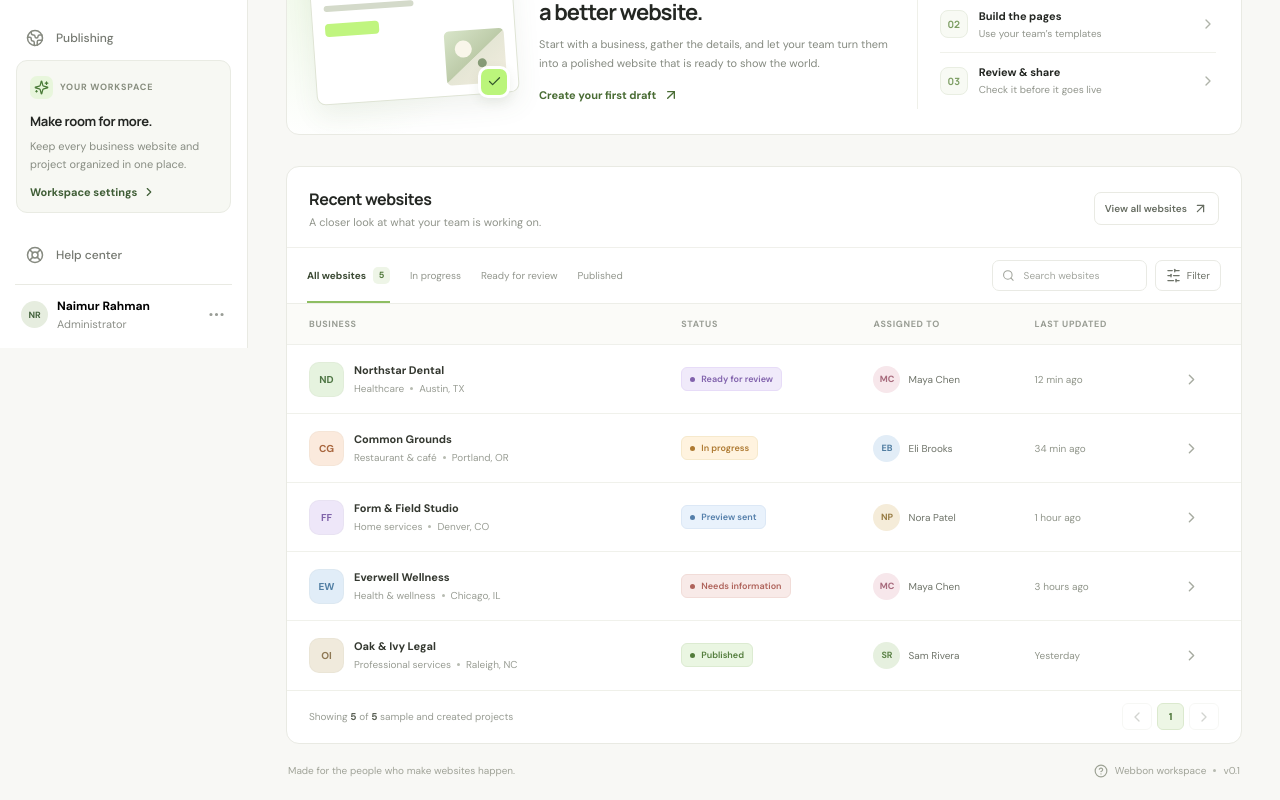
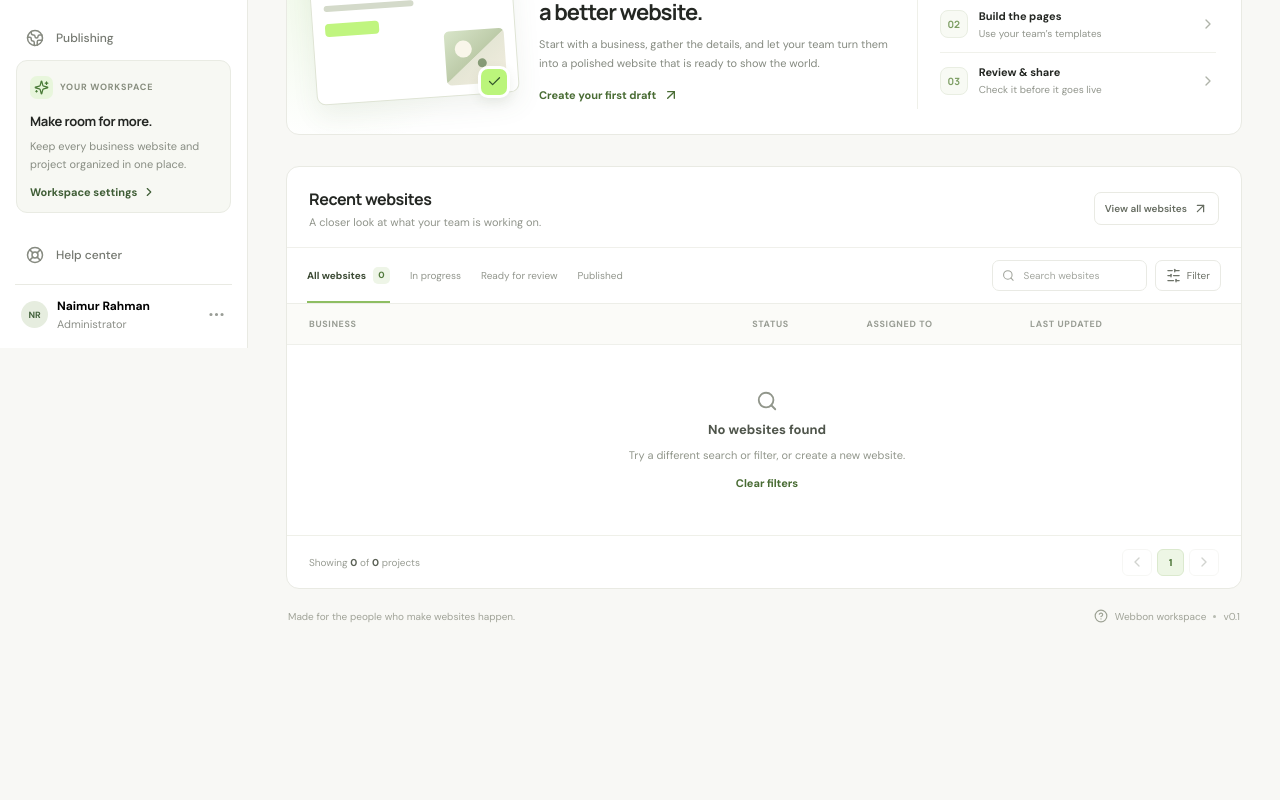
Before and after one commit to naimisspamming/webbon, a React (Vite) app: page / in a window 1280 px wide. Shown: the part 452-1252 px from the top of the page. After the commit the page ends 1097 px from the top, so only its background shows below. Built offline with nearby package versions, Linux system fonts and the light colour scheme.

Commit message:
Remove sample projects and fake team assignments

```diff
--- a/src/App.tsx
+++ b/src/App.tsx
@@ -16,25 +16,20 @@ type Project = {
   initials: string; color: string; status: ProjectStatus; updated: string; pages: number;
 };
 const PROJECTS_STORAGE_KEY = "webbon-projects-v1";
-const initialProjects: Project[] = [
-  { id: 1, business: "Northstar Dental", category: "Healthcare", location: "Austin, TX", owner: "Maya Chen", initials: "ND", color: "mint", status: "Ready for review", updated: "12 min ago", pages: 5 },
-  { id: 2, business: "Common Grounds", category: "Restaurant & café", location: "Portland, OR", owner: "Eli Brooks", initials: "CG", color: "peach", status: "In progress", updated: "34 min ago", pages: 4 },
-  { id: 3, business: "Form & Field Studio", category: "Home services", location: "Denver, CO", owner: "Nora Patel", initials: "FF", color: "lavender", status: "Preview sent", updated: "1 hour ago", pages: 6 },
-  { id: 4, business: "Everwell Wellness", category: "Health & wellness", location: "Chicago, IL", owner: "Maya Chen", initials: "EW", color: "blue", status: "Needs information", updated: "3 hours ago", pages: 4 },
-  { id: 5, business: "Oak & Ivy Legal", category: "Professional services", location: "Raleigh, NC", owner: "Sam Rivera", initials: "OI", color: "sand", status: "Published", updated: "Yesterday", pages: 7 },
-];
+const initialProjects: Project[] = [];
+const DEMO_BUSINESSES = new Set(["Northstar Dental", "Common Grounds", "Form & Field Studio", "Everwell Wellness", "Oak & Ivy Legal"]);
 const statusClass: Record<ProjectStatus, string> = {
   "In progress": "status-progress", "Ready for review": "status-review", "Preview sent": "status-preview",
   "Published": "status-live", "Needs information": "status-needs"
 };
 const navItems = [
   { label: "Overview", icon: LayoutDashboard },
-  { label: "Websites", icon: PanelsTopLeft, count: "24" },
+  { label: "Websites", icon: PanelsTopLeft },
   { label: "Businesses", icon: Building2 },
   { label: "Team", icon: Users },
 ];
 function App() {
-  const [projects, setProjects] = useState<Project[]>(() => { try { const stored = localStorage.getItem(PROJECTS_STORAGE_KEY); return stored ? JSON.parse(stored) as Project[] : initialProjects; } catch { return initialProjects; } });
+  const [projects, setProjects] = useState<Project[]>(() => { try { const stored = localStorage.getItem(PROJECTS_STORAGE_KEY); const parsed = stored ? JSON.parse(stored) as Project[] : initialProjects; const cleaned = parsed.filter((project) => !DEMO_BUSINESSES.has(project.business)); localStorage.setItem(PROJECTS_STORAGE_KEY, JSON.stringify(cleaned)); return cleaned; } catch { return initialProjects; } });
   useEffect(() => { try { localStorage.setItem(PROJECTS_STORAGE_KEY, JSON.stringify(projects)); } catch { /* Browser storage may be unavailable; app remains usable for this session. */ } }, [projects]);
   const [activeNav, setActiveNav] = useState("Overview");
   const [query, setQuery] = useState("");
@@ -45,7 +40,7 @@ function App() {
   const [notice, setNotice] = useState("");
   const [selectedProject, setSelectedProject] = useState<Project | null>(null);
   const [editorProject, setEditorProject] = useState<Project | null>(null);
-  const [form, setForm] = useState({ business: "", category: "Professional services", location: "", owner: "Maya Chen", notes: "" });
+  const [form, setForm] = useState({ business: "", category: "Professional services", location: "", owner: "Unassigned", notes: "" });
   const [searchOpen, setSearchOpen] = useState(false);
 
   const filteredProjects = useMemo(() => projects.filter((p) => {
@@ -78,7 +73,7 @@ function App() {
       status: "In progress", updated: "Just now", pages: 1
     };
     setProjects((current) => [project, ...current]);
-    setForm({ business: "", category: "Professional services", location: "", owner: "Maya Chen", notes: "" });
+    setForm({ business: "", category: "Professional services", location: "", owner: "Unassigned", notes: "" });
     setShowCreate(false);
     setFilter("All websites");
     setActiveNav("Websites");
@@ -188,7 +183,7 @@ function App() {
               </tr>)}
               {filteredProjects.length === 0 && <tr><td colSpan={5}><div className="empty-state"><Search size={22}/><strong>No websites found</strong><span>Try a different search or filter, or create a new website.</span><button className="text-button" onClick={() => {setQuery("");setFilter("All websites");}}>Clear filters</button></div></td></tr>}
             </tbody></table></div>
-            <div className="table-footer"><span>Showing <strong>{filteredProjects.length}</strong> of <strong>{projects.length}</strong> sample and created projects</span><div className="pagination"><button disabled aria-label="Previous page"><ChevronLeft size={16}/></button><button className="page-current">1</button><button disabled aria-label="Next page"><ChevronRight size={16}/></button></div></div>
+            <div className="table-footer"><span>Showing <strong>{filteredProjects.length}</strong> of <strong>{projects.length}</strong> projects</span><div className="pagination"><button disabled aria-label="Previous page"><ChevronLeft size={16}/></button><button className="page-current">1</button><button disabled aria-label="Next page"><ChevronRight size={16}/></button></div></div>
           </section>
 
           <footer className="page-footer"><span>Made for the people who make websites happen.</span><span><CircleHelp size={14}/> Webbon workspace <i/> v0.1</span></footer>
@@ -198,7 +193,7 @@ function App() {
       {showCreate && <div className="modal-backdrop" onMouseDown={(e) => {if(e.target === e.currentTarget) setShowCreate(false);}}><section className="modal" role="dialog" aria-modal="true" aria-labelledby="create-title"><div className="modal-heading"><div><span className="modal-kicker">NEW PROJECT</span><h2 id="create-title">Start a website</h2><p>Add the business details to open a new project for your team.</p></div><button className="icon-button" onClick={() => setShowCreate(false)} aria-label="Close"><X size={19}/></button></div>
         <form onSubmit={createProject}><label className="field-label">Business name <span>*</span><input required autoFocus placeholder="e.g. The Corner Coffee Co." value={form.business} onChange={(e) => setForm({...form,business:e.target.value})}/></label>
           <div className="form-grid"><label className="field-label">Business category<select value={form.category} onChange={(e) => setForm({...form,category:e.target.value})}><option>Professional services</option><option>Restaurant & café</option><option>Healthcare</option><option>Home services</option><option>Health & wellness</option><option>Retail & ecommerce</option><option>Fashion & apparel</option><option>Beauty & personal care</option><option>Electronics</option><option>Home & living</option><option>Food & grocery</option><option>Travel agency & tours</option><option>Hotel & accommodation</option><option>Fitness & wellness</option><option>Real estate</option><option>Education</option><option>Portfolio & creative</option><option>Other</option></select></label><label className="field-label">Location<input placeholder="City, country" value={form.location} onChange={(e) => setForm({...form,location:e.target.value})}/></label></div>
-          <label className="field-label">Assign to<select value={form.owner} onChange={(e) => setForm({...form,owner:e.target.value})}><option>Maya Chen</option><option>Eli Brooks</option><option>Nora Patel</option><option>Sam Rivera</option></select></label>
+          <label className="field-label">Assigned staff member<input placeholder="Name (optional)" value={form.owner === "Unassigned" ? "" : form.owner} onChange={(e) => setForm({...form,owner:e.target.value.trim() || "Unassigned"})}/></label>
           <label className="field-label">Brief / notes <span className="optional-label">OPTIONAL</span><textarea rows={3} placeholder="Services, current website, required pages, brand preferences..." value={form.notes} onChange={(e) => setForm({...form,notes:e.target.value})}/></label>
           <div className="modal-note"><CircleCheck size={17}/><span>This creates a project for staff to build manually. No AI generation is triggered.</span></div>
           <div className="modal-actions"><button type="button" className="secondary-button" onClick={() => setShowCreate(false)}>Cancel</button><button type="submit" className="primary-button"><Plus size={16}/> Create project</button></div>
```
